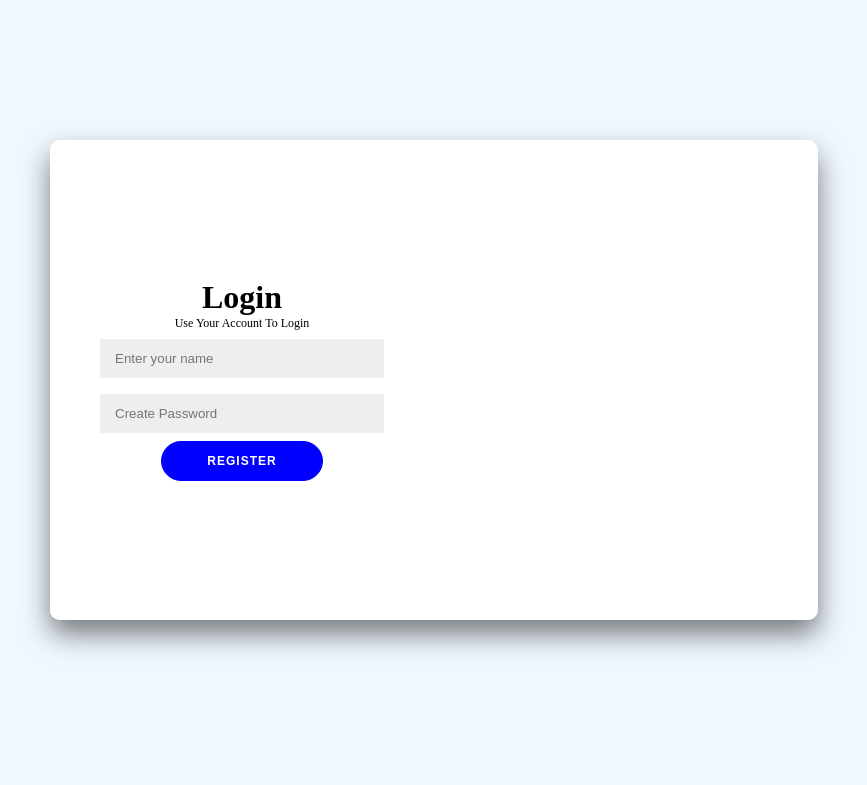
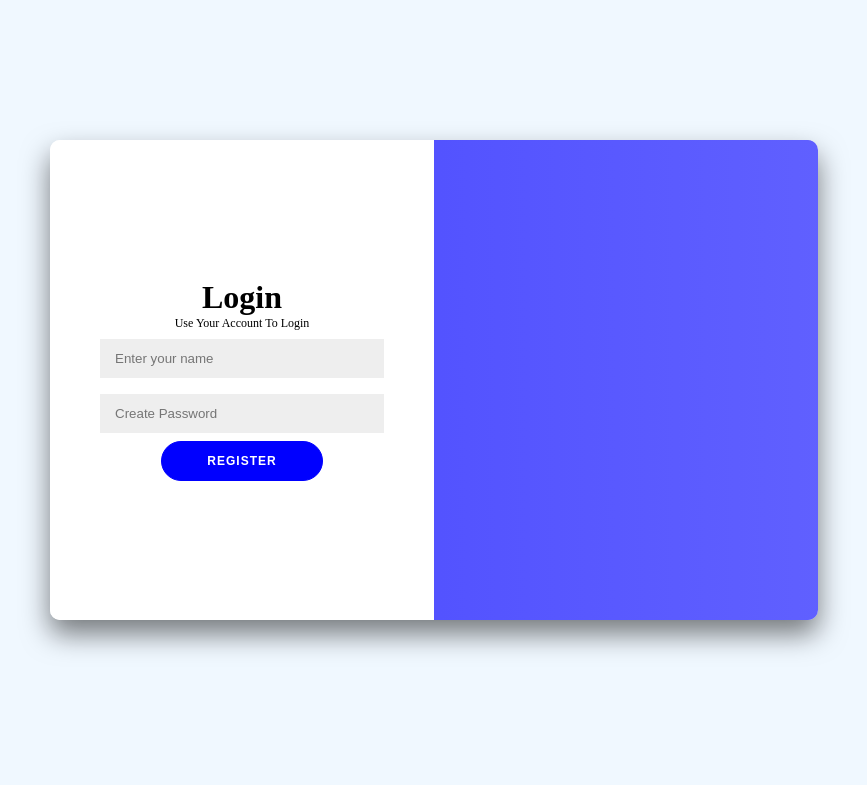
Before and after one commit to zamange/bug-tracker, a plain HTML site: page index.html in a window 1280 px wide. Shown: the whole page, without its empty margins (206-1073 px from the left). Drawn offline with Linux system fonts and the light colour scheme.

Commit message:
overlay panel style

```diff
--- a/styles.css
+++ b/styles.css
@@ -125,7 +125,8 @@ input{
 .container.container.right-panel-active .sign-up-container{
     transform: translateX(100%);
     opacity: 1;
-    z-index: 1;
+    z-index: 5;
+    animation: show;
 }
 
 @keyframes show{
@@ -140,7 +141,7 @@ input{
 }
 
 .overlay-container{
-    position:absolute;
+    position: absolute;
     top: 0;
     left: 50%;
     width: 50%;
@@ -156,7 +157,7 @@ input{
 
 .overlay{
     background:linear-gradient(to right , rgb(70, 70, 255) ,
-    rgba (67, 67, 255, 0.847));
+    rgba(67, 67, 255, 0.847));
     background-repeat: no-repeat;
     background-size: cover;
     background-position: 0 0;
@@ -168,3 +169,29 @@ input{
     transform: translateX(0);
     transition: transform 0.6s ease-in-out;
 }
+
+.container.container.right-panel-active .overlay{
+    transform: translateX(50%);
+}
+
+.overlay-panel{
+    position: absolute;
+    display: flex;
+    align-items: center;
+    justify-content: center;
+    flex-direction: column;
+    padding: 0 40px;
+    top: 0;
+    height: 100%;
+    width: 50%;
+    transform: translateX(0);
+    transition: transform 0.6s ease-in-out;
+}
+
+.overlay-left{
+    transform: translateX(-20%);
+}
+
+.container.container.right-panel-active .overlay-left{
+    transform: translateX(0);
+}
```
